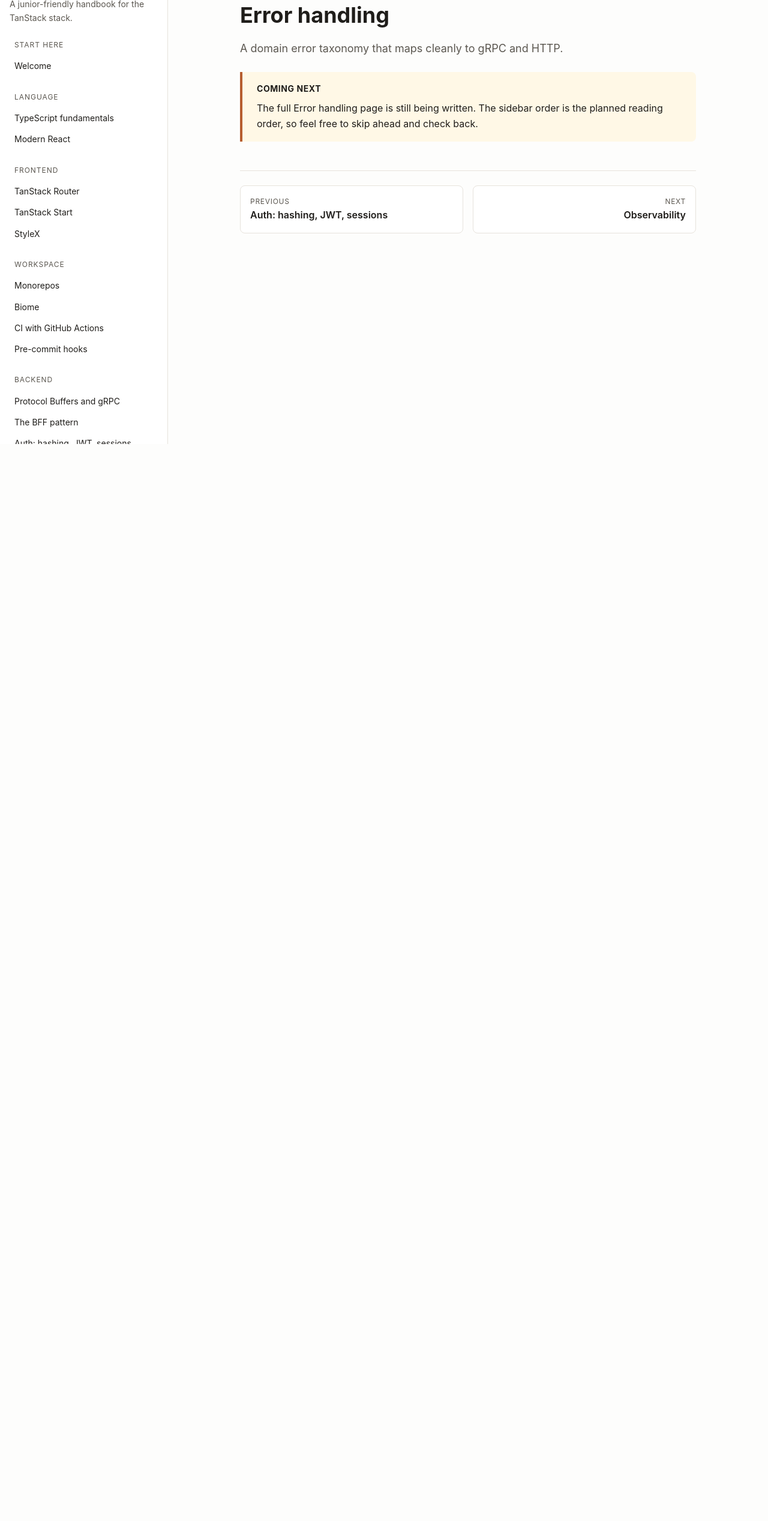
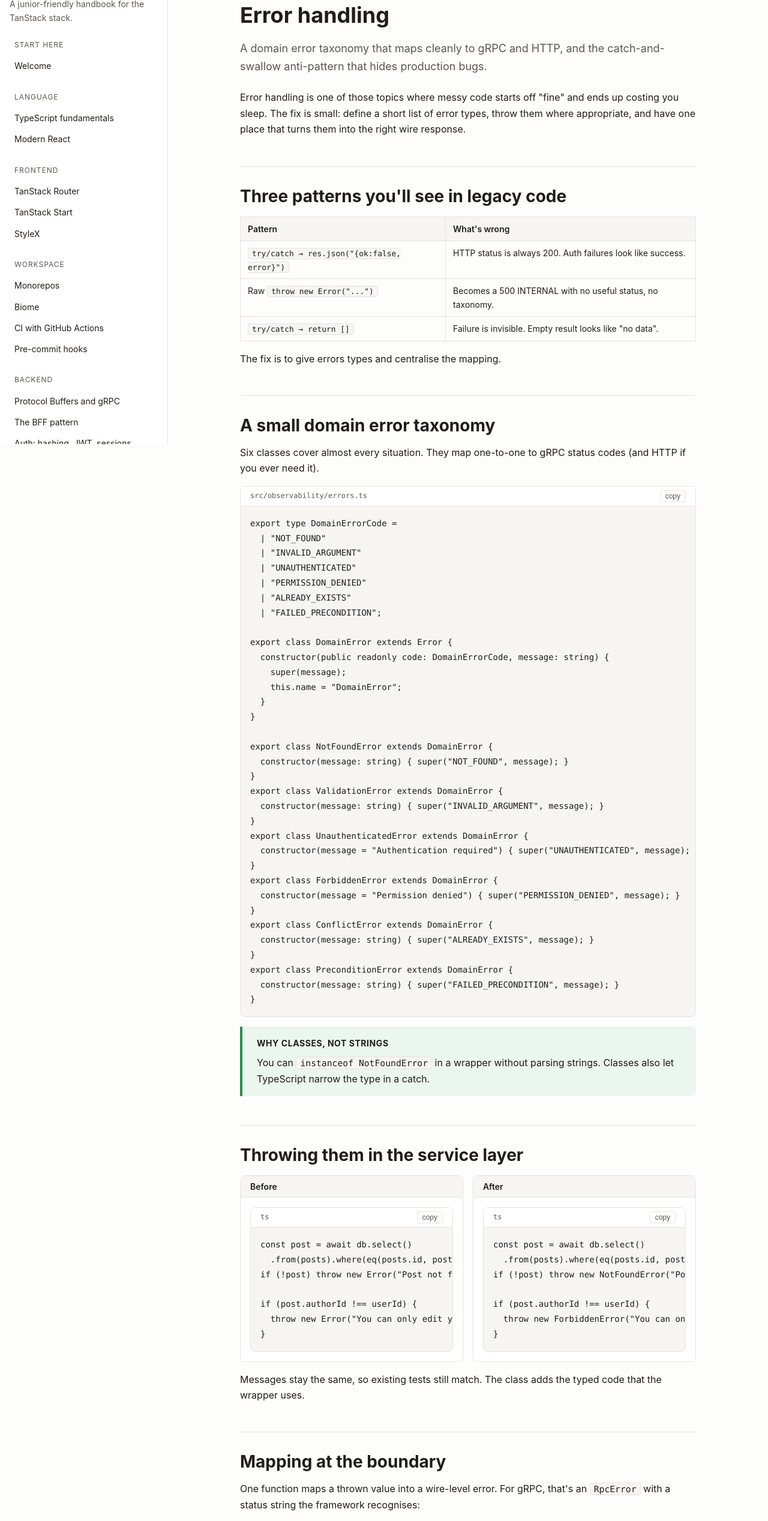
Before and after one commit to edriso/modern-fullstack-by-example, a React (Vite) app: page /errors in a window 1280 px wide. Shown: the part 60-2595 px from the top of the page at 60% size. Before the commit the page ends 800 px from the top, so only its background shows below. Built offline with nearby package versions, Linux system fonts and the light colour scheme.

Commit message:
docs: error handling page

```diff
--- a/src/routes/errors.tsx
+++ b/src/routes/errors.tsx
@@ -1,5 +1,7 @@
 import { createFileRoute } from "@tanstack/react-router";
-import { Stub } from "../components/Stub";
+import { Callout } from "../components/Callout";
+import { CodeBlock } from "../components/CodeBlock";
+import { Compare } from "../components/Compare";
 import { TopicLayout } from "../components/TopicLayout";
 
 export const Route = createFileRoute("/errors")({
@@ -12,9 +14,210 @@ function Page() {
 			slug="/errors"
 			group="Backend"
 			title="Error handling"
-			tagline="A domain error taxonomy that maps cleanly to gRPC and HTTP."
+			tagline="A domain error taxonomy that maps cleanly to gRPC and HTTP, and the catch-and-swallow anti-pattern that hides production bugs."
 		>
-			<Stub what="Error handling" />
+			<p>
+				Error handling is one of those topics where messy code starts off "fine" and
+				ends up costing you sleep. The fix is small: define a short list of error
+				types, throw them where appropriate, and have one place that turns them into
+				the right wire response.
+			</p>
+
+			<h2>Three patterns you'll see in legacy code</h2>
+			<table>
+				<thead>
+					<tr>
+						<th>Pattern</th>
+						<th>What's wrong</th>
+					</tr>
+				</thead>
+				<tbody>
+					<tr>
+						<td><code>try/catch → res.json("&#123;ok:false, error&#125;")</code></td>
+						<td>HTTP status is always 200. Auth failures look like success.</td>
+					</tr>
+					<tr>
+						<td>Raw <code>throw new Error("...")</code></td>
+						<td>Becomes a 500 INTERNAL with no useful status, no taxonomy.</td>
+					</tr>
+					<tr>
+						<td><code>try/catch → return []</code></td>
+						<td>Failure is invisible. Empty result looks like "no data".</td>
+					</tr>
+				</tbody>
+			</table>
+			<p>The fix is to give errors types and centralise the mapping.</p>
+
+			<h2>A small domain error taxonomy</h2>
+			<p>
+				Six classes cover almost every situation. They map one-to-one to gRPC status
+				codes (and HTTP if you ever need it).
+			</p>
+			<CodeBlock lang="ts" filename="src/observability/errors.ts">{`export type DomainErrorCode =
+  | "NOT_FOUND"
+  | "INVALID_ARGUMENT"
+  | "UNAUTHENTICATED"
+  | "PERMISSION_DENIED"
+  | "ALREADY_EXISTS"
+  | "FAILED_PRECONDITION";
+
+export class DomainError extends Error {
+  constructor(public readonly code: DomainErrorCode, message: string) {
+    super(message);
+    this.name = "DomainError";
+  }
+}
+
+export class NotFoundError extends DomainError {
+  constructor(message: string) { super("NOT_FOUND", message); }
+}
+export class ValidationError extends DomainError {
+  constructor(message: string) { super("INVALID_ARGUMENT", message); }
+}
+export class UnauthenticatedError extends DomainError {
+  constructor(message = "Authentication required") { super("UNAUTHENTICATED", message); }
+}
+export class ForbiddenError extends DomainError {
+  constructor(message = "Permission denied") { super("PERMISSION_DENIED", message); }
+}
+export class ConflictError extends DomainError {
+  constructor(message: string) { super("ALREADY_EXISTS", message); }
+}
+export class PreconditionError extends DomainError {
+  constructor(message: string) { super("FAILED_PRECONDITION", message); }
+}`}</CodeBlock>
+
+			<Callout kind="tip" title="Why classes, not strings">
+				<p>
+					You can <code>instanceof NotFoundError</code> in a wrapper without parsing
+					strings. Classes also let TypeScript narrow the type in a catch.
+				</p>
+			</Callout>
+
+			<h2>Throwing them in the service layer</h2>
+			<Compare
+				left={{
+					title: "Before",
+					body: (
+						<CodeBlock lang="ts">{`const post = await db.select()
+  .from(posts).where(eq(posts.id, postId)).get();
+if (!post) throw new Error("Post not found");
+
+if (post.authorId !== userId) {
+  throw new Error("You can only edit your own posts");
+}`}</CodeBlock>
+					),
+				}}
+				right={{
+					title: "After",
+					body: (
+						<CodeBlock lang="ts">{`const post = await db.select()
+  .from(posts).where(eq(posts.id, postId)).get();
+if (!post) throw new NotFoundError("Post not found");
+
+if (post.authorId !== userId) {
+  throw new ForbiddenError("You can only edit your own posts");
+}`}</CodeBlock>
+					),
+				}}
+			/>
+			<p>
+				Messages stay the same, so existing tests still match. The class adds the
+				typed code that the wrapper uses.
+			</p>
+
+			<h2>Mapping at the boundary</h2>
+			<p>
+				One function maps a thrown value into a wire-level error. For gRPC, that's an
+				{" "}
+				<code>RpcError</code> with a status string the framework recognises:
+			</p>
+			<CodeBlock lang="ts">{`import { RpcError } from "@protobuf-ts/runtime-rpc";
+
+export function toRpcError(err: unknown, traceId: string): RpcError {
+  const meta = { "x-trace-id": traceId };
+
+  if (err instanceof RpcError) {
+    err.meta = { ...err.meta, ...meta };
+    return err;
+  }
+  if (err instanceof DomainError) {
+    return new RpcError(err.message, err.code, meta);
+  }
+  // Anything else: a real bug. Don't leak the message; log it.
+  return new RpcError("Internal error", "INTERNAL", meta);
+}`}</CodeBlock>
+			<Callout kind="warn" title="Don't leak random error messages">
+				<p>
+					When the thrown value isn't a domain error, treat it as a bug and return a
+					generic <code>Internal error</code> string. The original message and stack go
+					to your logs (with the trace ID), not to the client. Returning a raw stack
+					to the wire is how token leaks happen.
+				</p>
+			</Callout>
+
+			<h2>The handler wrapper</h2>
+			<p>
+				The handler function shouldn't have to repeat <code>try/catch</code> in every
+				method. Wrap once, apply everywhere:
+			</p>
+			<CodeBlock lang="ts">{`export function withHandler<Req, Res>(
+  service: string,
+  method: string,
+  fn: (req: Req) => Promise<Res>,
+) {
+  return async (req: Req, ctx?: ServerCallContext) => {
+    const traceId = ctx?.headers?.["x-trace-id"] ?? randomUUID();
+    if (ctx) ctx.trailers = { ...ctx.trailers, "x-trace-id": traceId };
+
+    try {
+      return await fn(req);
+    } catch (err) {
+      log.warn({ event: "request.fail", service, method, traceId, err });
+      throw toRpcError(err, traceId);
+    }
+  };
+}`}</CodeBlock>
+
+			<h2>Status code cheat sheet</h2>
+			<table>
+				<thead>
+					<tr><th>Domain</th><th>gRPC</th><th>HTTP</th><th>When</th></tr>
+				</thead>
+				<tbody>
+					<tr><td>NotFoundError</td><td>NOT_FOUND</td><td>404</td><td>Resource doesn't exist</td></tr>
+					<tr><td>ValidationError</td><td>INVALID_ARGUMENT</td><td>400</td><td>Bad client input</td></tr>
+					<tr><td>UnauthenticatedError</td><td>UNAUTHENTICATED</td><td>401</td><td>No / bad credentials</td></tr>
+					<tr><td>ForbiddenError</td><td>PERMISSION_DENIED</td><td>403</td><td>Authenticated but not allowed</td></tr>
+					<tr><td>ConflictError</td><td>ALREADY_EXISTS</td><td>409</td><td>Duplicate / race</td></tr>
+					<tr><td>PreconditionError</td><td>FAILED_PRECONDITION</td><td>412</td><td>Wrong state for the action</td></tr>
+				</tbody>
+			</table>
+
+			<h2>Common interview questions</h2>
+			<ul>
+				<li>
+					<strong>Why not just throw <code>Error</code>?</strong> The wrapper can't
+					decide what status code to send without knowing what kind of error this is.
+					Domain classes carry that information.
+				</li>
+				<li>
+					<strong>Why centralise the mapping?</strong> So the rule "NotFoundError →
+					404 / NOT_FOUND" exists in exactly one place. New endpoints don't have to
+					reinvent it.
+				</li>
+				<li>
+					<strong>Why is "catch and return empty" so bad?</strong> It hides the
+					failure from the client and from observability. Bookmarks page returning an
+					empty list because the auth token expired looks identical to "you have no
+					bookmarks".
+				</li>
+				<li>
+					<strong>Should error messages contain user input?</strong> Be careful.
+					Echoing user-provided strings can leak them into logs and attack vectors
+					(log forging, unsafe HTML in admin panels). Sanitise or omit.
+				</li>
+			</ul>
 		</TopicLayout>
 	);
 }
```
